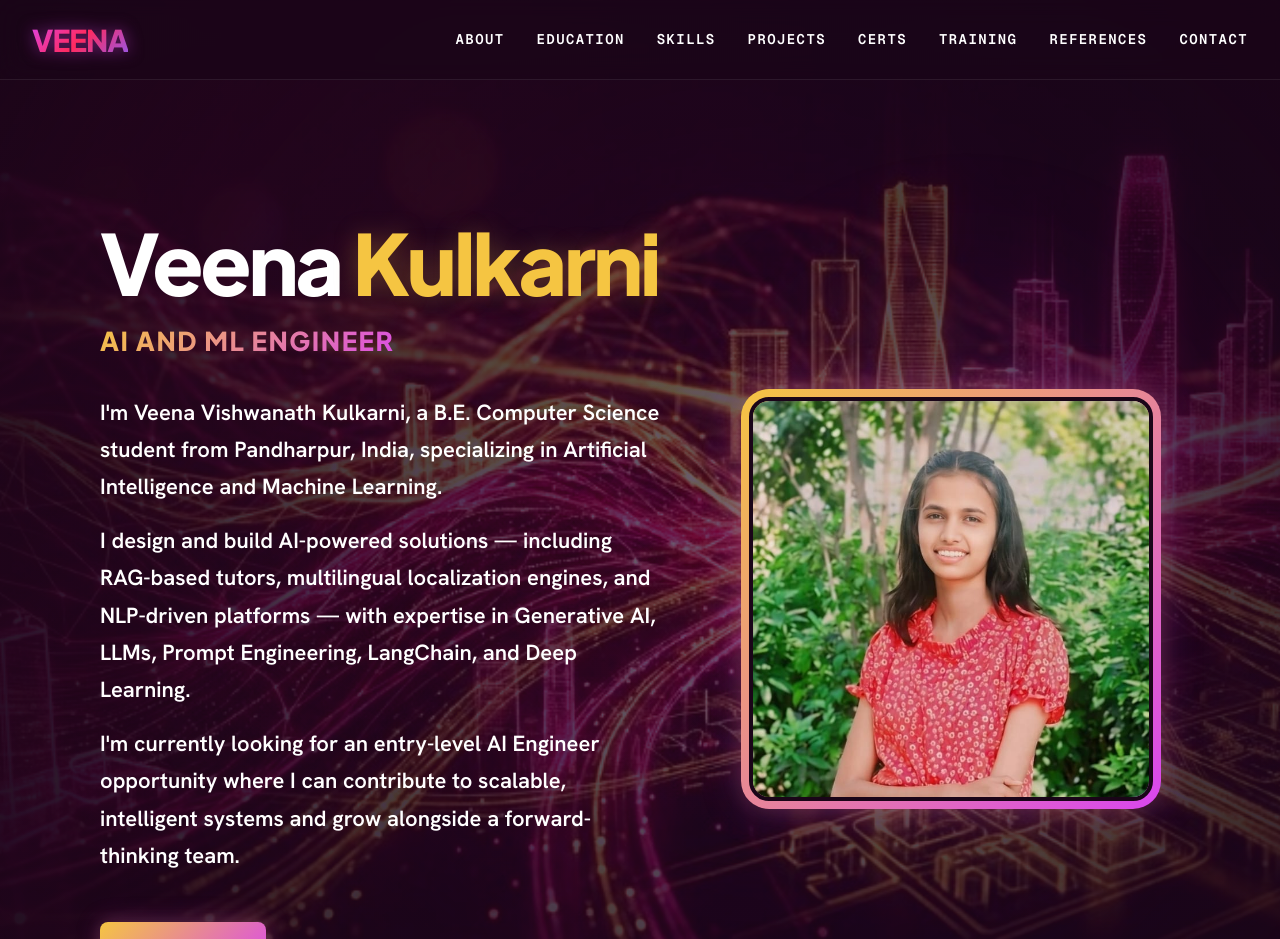
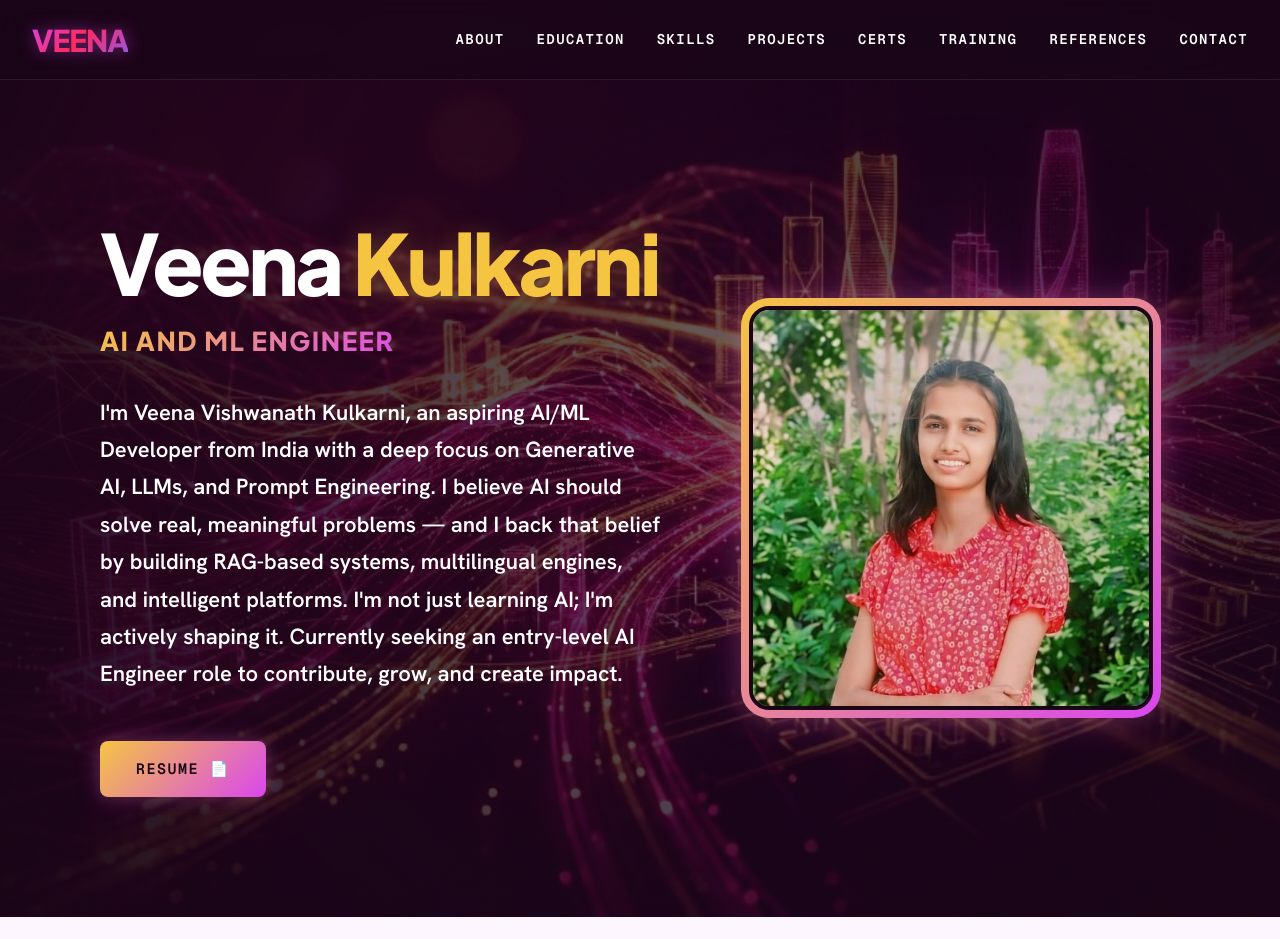
Before and after one commit to vk460/veena-kulkarni-, a React (Vite) app: page / in a window 1280 px wide. Shown: the top 939 px of the page. Built offline with nearby package versions, Linux system fonts and the light colour scheme.

Commit message:
docs: update about section profile bio

```diff
--- a/src/App.jsx
+++ b/src/App.jsx
@@ -198,17 +198,9 @@ export default function App() {
               <div className="heroLeft">
                 <h1 className="heroTitle">Veena <span>Kulkarni</span></h1>
                 <h5 className="heroRole">{typingText}<span className="typingCursor">|</span></h5>
-                <div className="heroSubtitle">
-                  <p>
-                    I'm Veena Vishwanath Kulkarni, a B.E. Computer Science student from Pandharpur, India, specializing in Artificial Intelligence and Machine Learning.
-                  </p>
-                  <p style={{ marginTop: '16px' }}>
-                    I design and build AI-powered solutions — including RAG-based tutors, multilingual localization engines, and NLP-driven platforms — with expertise in Generative AI, LLMs, Prompt Engineering, LangChain, and Deep Learning.
-                  </p>
-                  <p style={{ marginTop: '16px' }}>
-                    I'm currently looking for an entry-level AI Engineer opportunity where I can contribute to scalable, intelligent systems and grow alongside a forward-thinking team.
-                  </p>
-                </div>
+                <p className="heroSubtitle">
+                  I'm Veena Vishwanath Kulkarni, an aspiring AI/ML Developer from India with a deep focus on Generative AI, LLMs, and Prompt Engineering. I believe AI should solve real, meaningful problems — and I back that belief by building RAG-based systems, multilingual engines, and intelligent platforms. I'm not just learning AI; I'm actively shaping it. Currently seeking an entry-level AI Engineer role to contribute, grow, and create impact.
+                </p>
                 <div className="heroCTA">
                   <a
                     href="/veena-kulkarni-resume.pdf"
```
